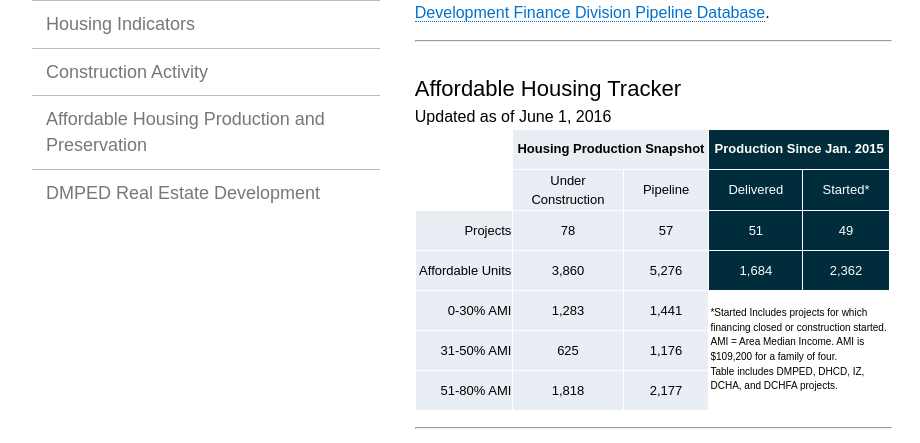
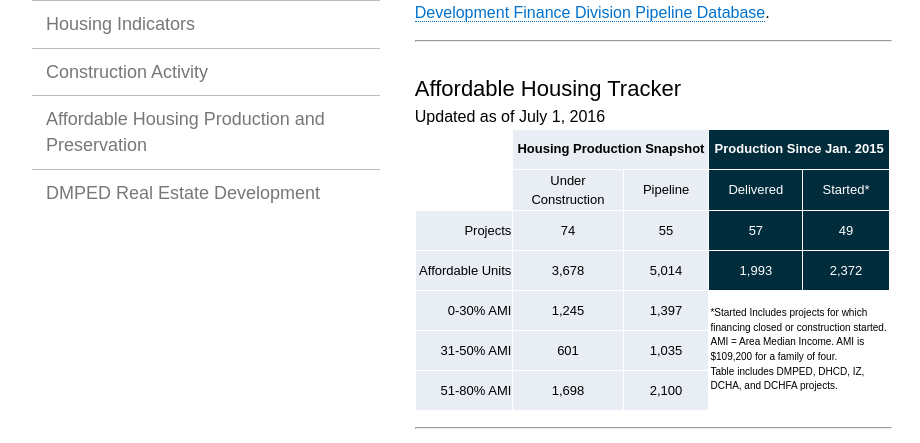
Before and after one commit to DCgov/economic-intelligence, a Jekyll site: the page built from affordable-production-preservation.html, in a window 1280 px wide, cut to the strip 357-800 px from the top of the page. Shown: the whole strip, without its empty margins (28-948 px from the left). Built offline with Jekyll 4.4.1, drawn with Linux system fonts in a browser that asks for light colours; nearby versions of some CDN libraries; some of the changed text lies outside the part shown.

Commit message:
Monthly affordable housing update through June

```diff
--- a/affordable-production-preservation.html
+++ b/affordable-production-preservation.html
@@ -10,7 +10,7 @@ title: Affordable Housing Production and Preservation
 
 <div>
 	<h2>Affordable Housing Tracker</h2>
-		Updated as of June 1, 2016
+		Updated as of July 1, 2016
 	<div class="ahtable">
 		<table>
 			<tbody>
@@ -28,33 +28,33 @@ title: Affordable Housing Production and Preservation
 				</tr>
 				<tr>
 					<td style="text-align:right !important" bgcolor="#E9EDF4">Projects</td>
-					<td bgcolor="#E9EDF4">78</td>
-					<td bgcolor="#E9EDF4">57</td>
-					<td bgcolor="#012C3B"><font color="#fff">51</font></td>
+					<td bgcolor="#E9EDF4">74</td>
+					<td bgcolor="#E9EDF4">55</td>
+					<td bgcolor="#012C3B"><font color="#fff">57</font></td>
 					<td bgcolor="#012C3B"><font color="#fff">49</font></td>
 				</tr>
 				<tr>
 					<td style="text-align:right !important" bgcolor="#E9EDF4">Affordable Units</td>
-					<td bgcolor="#E9EDF4">3,860</td>
-					<td bgcolor="#E9EDF4">5,276</td>
-					<td bgcolor="#012C3B"><font color="#fff">1,684</font></td>
-					<td bgcolor="#012C3B"><font color="#fff">2,362</font></td>
+					<td bgcolor="#E9EDF4">3,678</td>
+					<td bgcolor="#E9EDF4">5,014</td>
+					<td bgcolor="#012C3B"><font color="#fff">1,993</font></td>
+					<td bgcolor="#012C3B"><font color="#fff">2,372</font></td>
 				</tr>
 				<tr>
 					<td style="text-align:right !important" bgcolor="#E9EDF4" border="0">0-30% AMI</td>
-					<td bgcolor="#E9EDF4">1,283</td>
-					<td bgcolor="#E9EDF4">1,441</td>
+					<td bgcolor="#E9EDF4">1,245</td>
+					<td bgcolor="#E9EDF4">1,397</td>
 					<td colspan="2" rowspan="3" style="text-align:left !important; font-size:x-small !important">*Started Includes projects for which financing closed or construction started.<br>AMI = Area Median Income. AMI is $109,200 for a family of four.<br>Table includes DMPED, DHCD, IZ, DCHA, and DCHFA projects. </td>
 				</tr>
 				<tr>
 					<td style="text-align:right !important" bgcolor="#E9EDF4">31-50% AMI</td>
-					<td bgcolor="#E9EDF4">625</td>
-					<td bgcolor="#E9EDF4">1,176</td>
+					<td bgcolor="#E9EDF4">601</td>
+					<td bgcolor="#E9EDF4">1,035</td>
 				</tr>
 				<tr>
 					<td style="text-align:right !important" bgcolor="#E9EDF4">51-80% AMI</td>
-					<td bgcolor="#E9EDF4">1,818</td>
-					<td bgcolor="#E9EDF4">2,177</td>
+					<td bgcolor="#E9EDF4">1,698</td>
+					<td bgcolor="#E9EDF4">2,100</td>
 				</tr>
 			</tbody>
 		</table>
--- a/assets/data/affhousing-del.csv
+++ b/assets/data/affhousing-del.csv
@@ -1,5 +1,9 @@
 Project Delivered,Ward,Units
 Morton Street Mews,1,2
+Cornerstone Community Supportive Housing,4,7
+Metro Village,4,120
+5741 Colorado Tenant Association,4,28
+Rosedale Townhomes / 17 Solar,6,12
 5333 Connecticut Ave NW,3,19
 Park Van Ness,3,26
 Fahrenheit,4,3
@@ -52,3 +56,4 @@ The Gregory Apartments,8,124
 Trinity Plaza (Retail Worker Housing Demo Initiative),8,49
 Sheridan Station - Phase III,8,133
 Buxton Condominium,8,24
+,,
--- a/assets/data/affhousing-st.csv
+++ b/assets/data/affhousing-st.csv
@@ -1,17 +1,19 @@
 Project Started,Ward,Units
-Blair Road Project,4,8
 N Street Village,2,95
+Hope and a Home Scattered Sites II,1,14
 3825 Georgia Ave,4,7
 Plaza West,6,223
+Luzon Tenants Association,4,43
+Barlee Tenant Association,4,37
+Archer Park (Brownstein Commons) Phase II,8,198
+4000 Benning Road Project,7,71
+Langdon Apartments,5,30
+Blair Road Project,4,8
 Bowen Place,8,41
 SOME Benning Road,7,182
 Skyland Town Center,7,143
 Kara House,1,10
 "2109 R Street, SE",8,2
-Luzon Tenants Association,4,43
-Barlee Tenant Association,4,37
-Archer Park (Brownstein Commons) Phase II,8,198
-4000 Benning Road Project,7,71
 Channel Square,6,147
 City Homes at Sheridan Station 2c,8,20
 Cornerstone Community Supportive Housing,4,7
@@ -38,7 +40,6 @@ The Norwood,2,84
 1350 Maryland Residential,6,7
 The Apollo ,6,34
 Elysium Fourteen,1,4
-The Morgan,1,4
 1011 M Street NW,2,7
 "3559 Georgia Avenue, NW",1,2
 "4308 Georgia Avenue, NW",1,2
@@ -47,4 +48,12 @@ The Corcoran Flat ,5,1
 "1326 Florida Avenue, NE",5,4
 The Morgan,1,4
 The One-Five,6,5
-Langdon Apartments,5,30
+,,
+,,
+,,
+,,
+,,
+,,
+,,
+,,
+,,
```
Also changed, not shown: _pages/index.md (+0 -6 lines), dmped-real-estate.html (+7 -7 lines), 2 other files.
